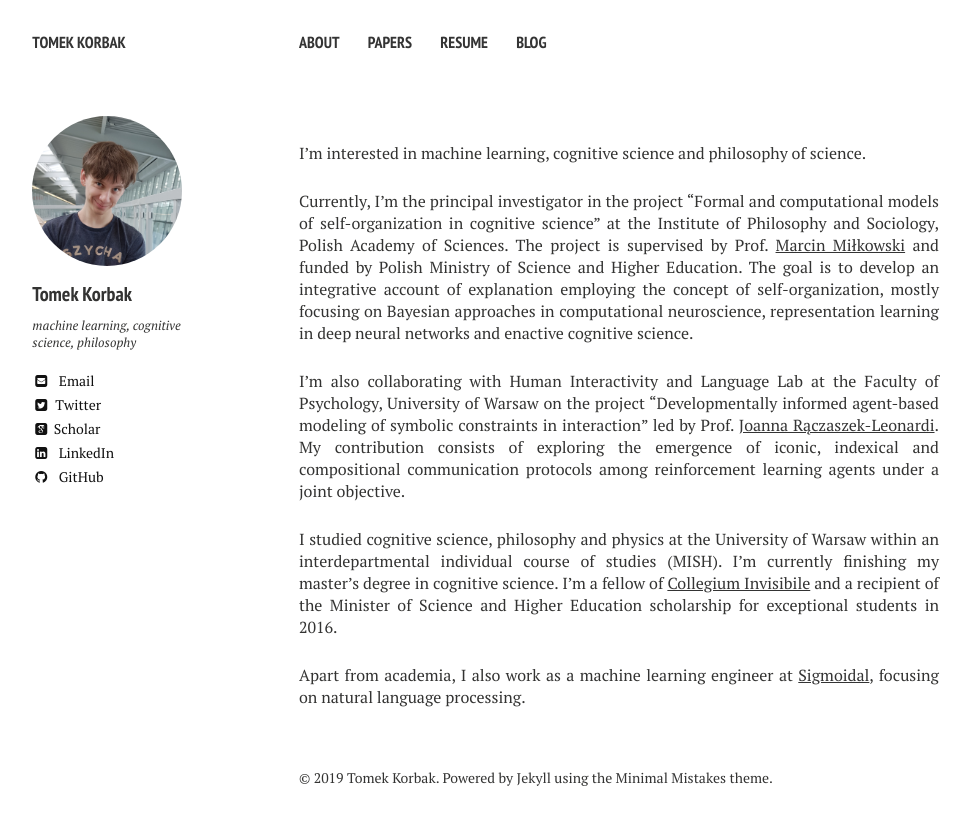
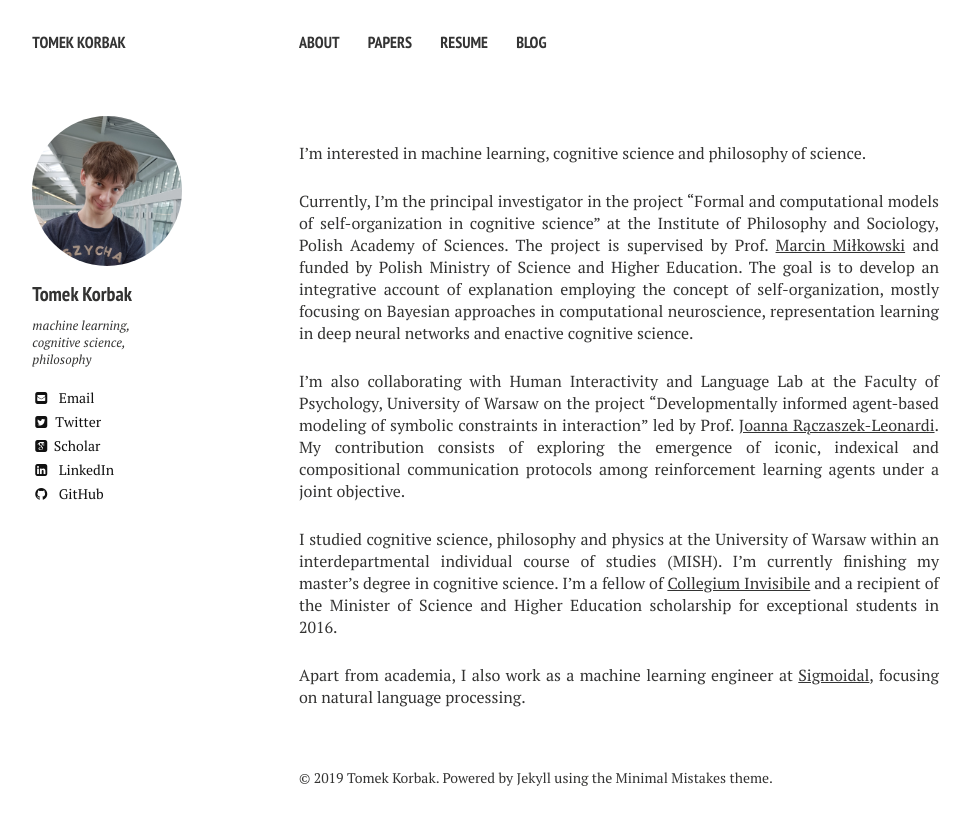
Before and after one commit to tomekkorbak/tomekkorbak.github.io, a Jekyll site: the page built from index.md, in a window 1280 px wide. Shown: the top 825 px of the page, without its empty margins (21-992 px from the left). Built offline with Jekyll 4.4.1, drawn with Linux system fonts in a browser that asks for light colours; nearby versions of some CDN libraries; some web fonts are replaced.

Commit message:
Fix sidebar

```diff
--- a/_includes/_author-bio.html
+++ b/_includes/_author-bio.html
@@ -11,7 +11,7 @@
 {% endif %}
 
   <h3 itemprop="name">{{ author.name }}</h3>
-  <p>{{ author.bio }}</p>
+  <p>machine learning,<br/>cognitive science,<br/>philosophy</p>
   {% if author.email %}<a href="mailto:{{ author.email }}" class="author-social" target="_blank"><i class="fa fa-fw fa-envelope-square"></i> Email</a>{% endif %}
   {% if author.twitter %}<a href="http://twitter.com/{{ author.twitter }}" class="author-social" target="_blank"><i class="fa fa-fw fa-twitter-square"></i>Twitter</a>{% endif %}
   {% if author.facebook %}<a href="http://facebook.com/{{ author.facebook }}" class="author-social" target="_blank"><i class="fa fa-fw fa-facebook-square"></i> Facebook</a>{% endif %}
```
